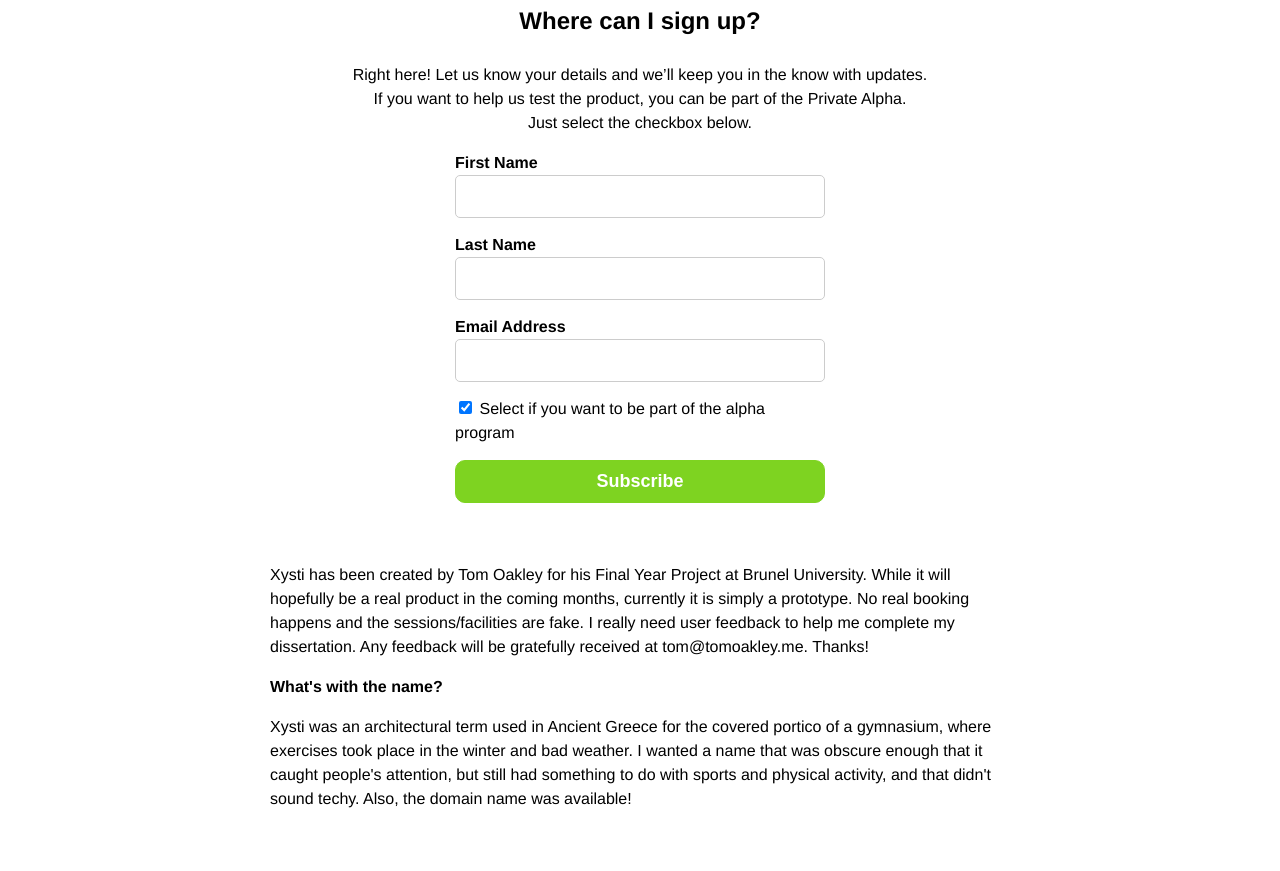
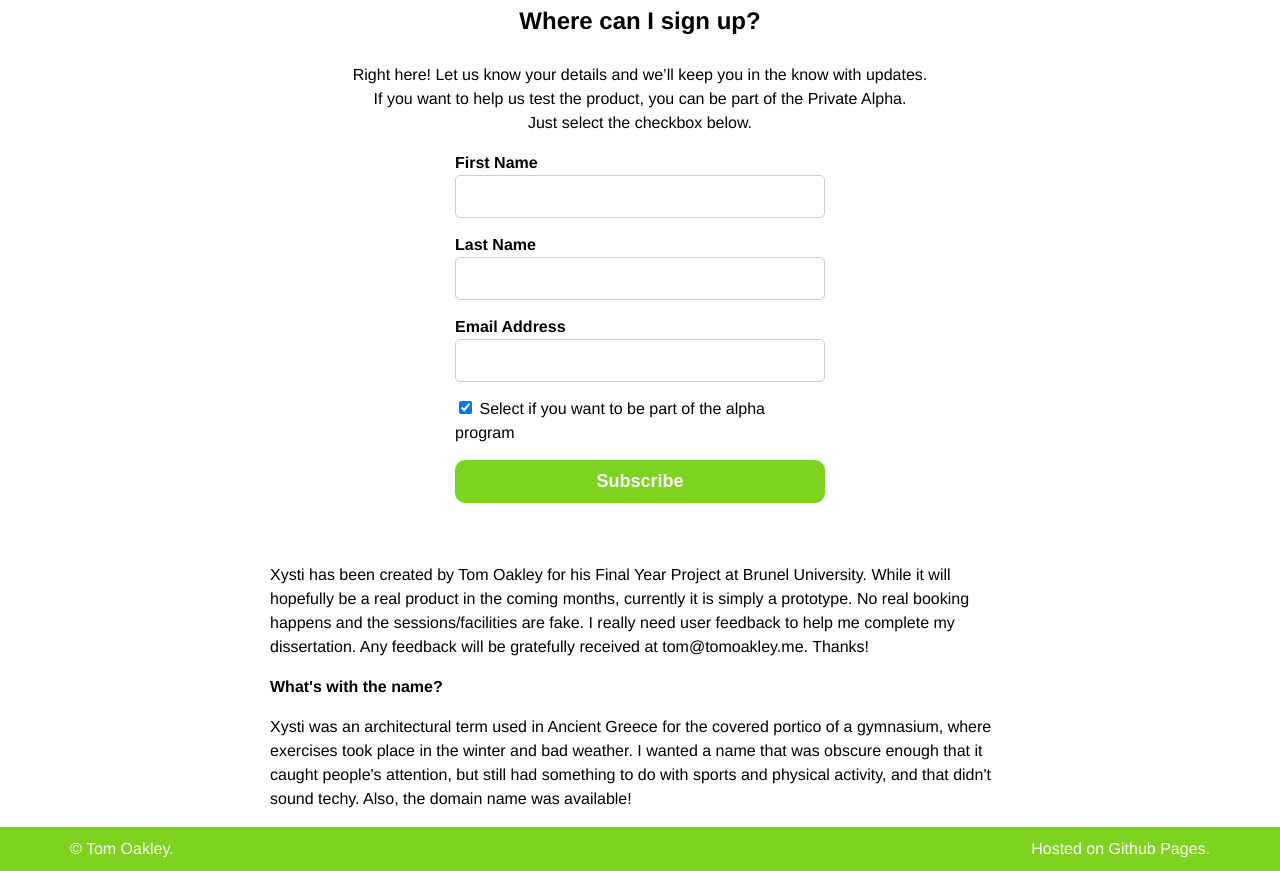
Before and after one commit to tomoakley/xysti-landing, a plain HTML site: page index.html in a window 1280 px wide. Shown: the part 728-1599 px from the top of the page. Before the commit the page ends 1555 px from the top, so only its background shows below. Drawn offline with Linux system fonts and the light colour scheme.

Commit message:
Add footer to page

```diff
--- a/index.html
+++ b/index.html
@@ -94,6 +94,12 @@
           <p>Xysti was an architectural term used in Ancient Greece for the covered portico of a gymnasium, where exercises took place in the winter and bad weather. I wanted a name that was obscure enough that it caught people's attention, but still had something to do with sports and physical activity, and that didn't sound techy. Also, the domain name was available!</p>
         </div>
       </div>
+      <div class="site__footer">
+        <div class="width--constrained display--flex">
+          <span class="site__footer--copyright">&copy; Tom Oakley.</span>
+          <span class="site__footer--hosted">Hosted on <a href="http://github.io">Github Pages</a>.</span>
+        </div>
+      </div>
     </div>
   </body>
 </html>
--- a/style.css
+++ b/style.css
@@ -157,3 +157,18 @@ a:hover, a:active {
   margin: 0;
   padding: 0;
 }
+
+.site__footer {
+  background: #7ED321;
+  padding: 10px;
+  color: white;
+}
+
+.site__footer .width--constrained {
+  align-items: center;
+}
+
+.site__footer a:link,
+.site__footer a:visited {
+  color: white;
+}
```
